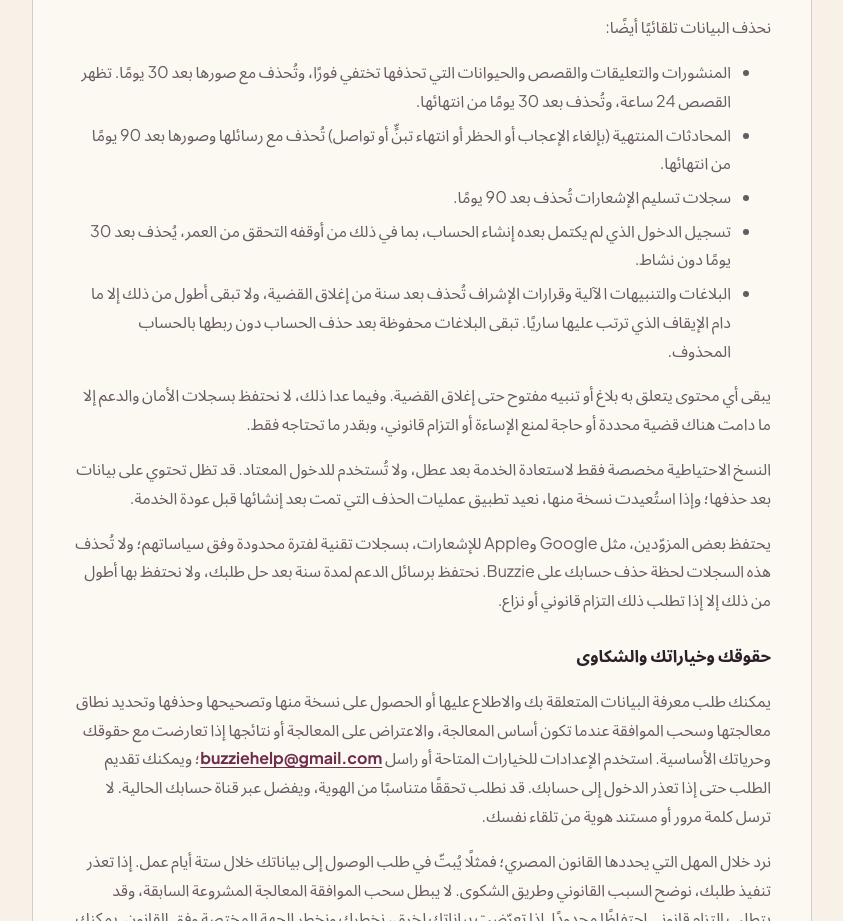
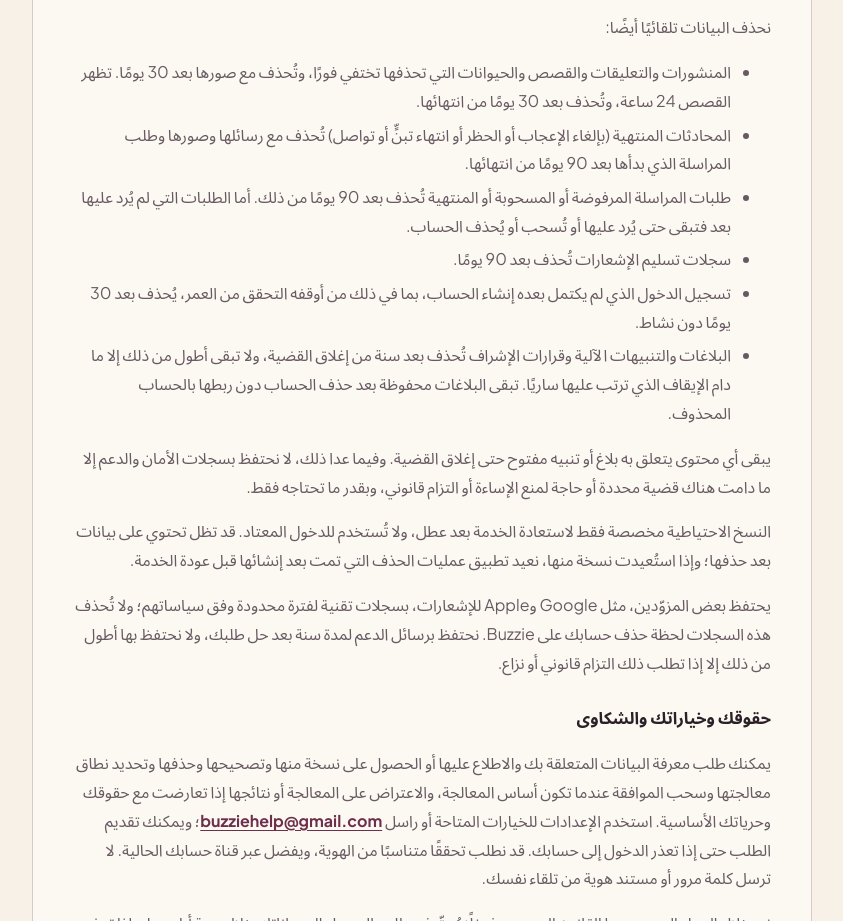
Before and after one commit to mooohady/mooohady.github.io, a plain HTML site: page ar/privacy/index.html in a window 1280 px wide. Shown: the part 2997-3918 px from the top of the page, without its empty margins (288-1131 px from the left). Drawn offline with Linux system fonts and the light colour scheme.

Commit message:
Privacy pages: message-request deletion
Co-Authored-By: Claude Opus 5.5 <noreply@anthropic.com>

```diff
--- a/ar/privacy/index.html
+++ b/ar/privacy/index.html
@@ -50,7 +50,8 @@
 <p>نحذف البيانات تلقائيًا أيضًا:</p>
 <ul>
 <li>المنشورات والتعليقات والقصص والحيوانات التي تحذفها تختفي فورًا، وتُحذف مع صورها بعد 30 يومًا. تظهر القصص 24 ساعة، وتُحذف بعد 30 يومًا من انتهائها.</li>
-<li>المحادثات المنتهية (بإلغاء الإعجاب أو الحظر أو انتهاء تبنٍّ أو تواصل) تُحذف مع رسائلها وصورها بعد 90 يومًا من انتهائها.</li>
+<li>المحادثات المنتهية (بإلغاء الإعجاب أو الحظر أو انتهاء تبنٍّ أو تواصل) تُحذف مع رسائلها وصورها وطلب المراسلة الذي بدأها بعد 90 يومًا من انتهائها.</li>
+<li>طلبات المراسلة المرفوضة أو المسحوبة أو المنتهية تُحذف بعد 90 يومًا من ذلك. أما الطلبات التي لم يُرد عليها بعد فتبقى حتى يُرد عليها أو تُسحب أو يُحذف الحساب.</li>
 <li>سجلات تسليم الإشعارات تُحذف بعد 90 يومًا.</li>
 <li>تسجيل الدخول الذي لم يكتمل بعده إنشاء الحساب، بما في ذلك من أوقفه التحقق من العمر، يُحذف بعد 30 يومًا دون نشاط.</li>
 <li>البلاغات والتنبيهات الآلية وقرارات الإشراف تُحذف بعد سنة من إغلاق القضية، ولا تبقى أطول من ذلك إلا ما دام الإيقاف الذي ترتب عليها ساريًا. تبقى البلاغات محفوظة بعد حذف الحساب دون ربطها بالحساب المحذوف.</li>
```
Also changed, not shown: en/privacy/index.html (+2 -1 lines).
